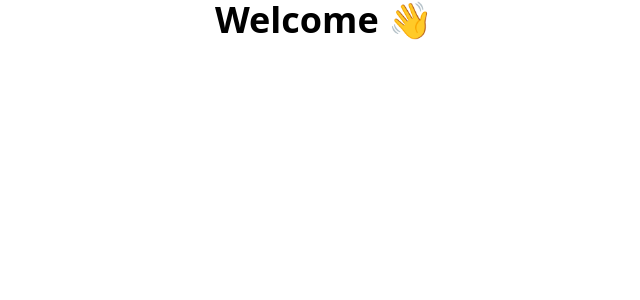
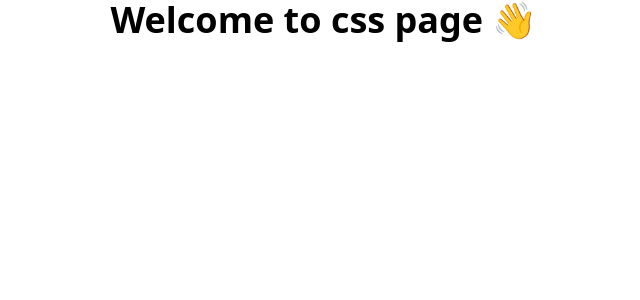
Before and after one commit to ThisIsMyName678/fullstackUniversity, a React (Vite) app: page /csspage in a window 1280 px wide. Shown: the top 300 px of the page, without its empty margins (316-956 px from the left). Built offline with nearby package versions, Linux system fonts and the light colour scheme.

Commit message:
now the last fix

```diff
--- a/src/pages/CssPage.tsx
+++ b/src/pages/CssPage.tsx
@@ -1,6 +1,8 @@
 function CssPage() {
   return (
-    <h1 className="text-4xl font-extrabold mb-4 text-center">Welcome 👋</h1>
+    <h1 className="text-4xl font-extrabold mb-4 text-center">
+      Welcome to css page 👋
+    </h1>
   );
 }
 
```
Also changed, not shown: src/pages/home.tsx (+7 -3 lines).
